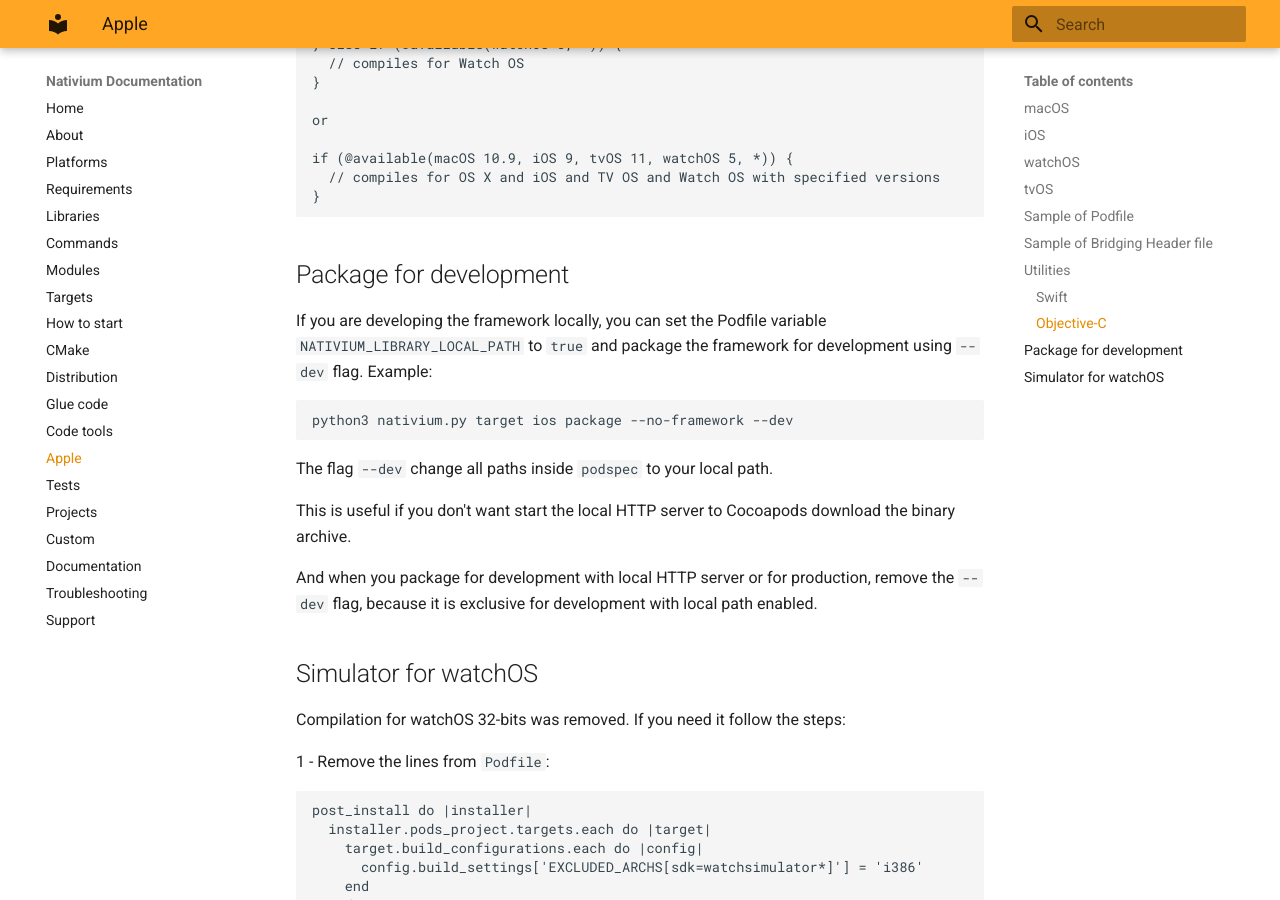
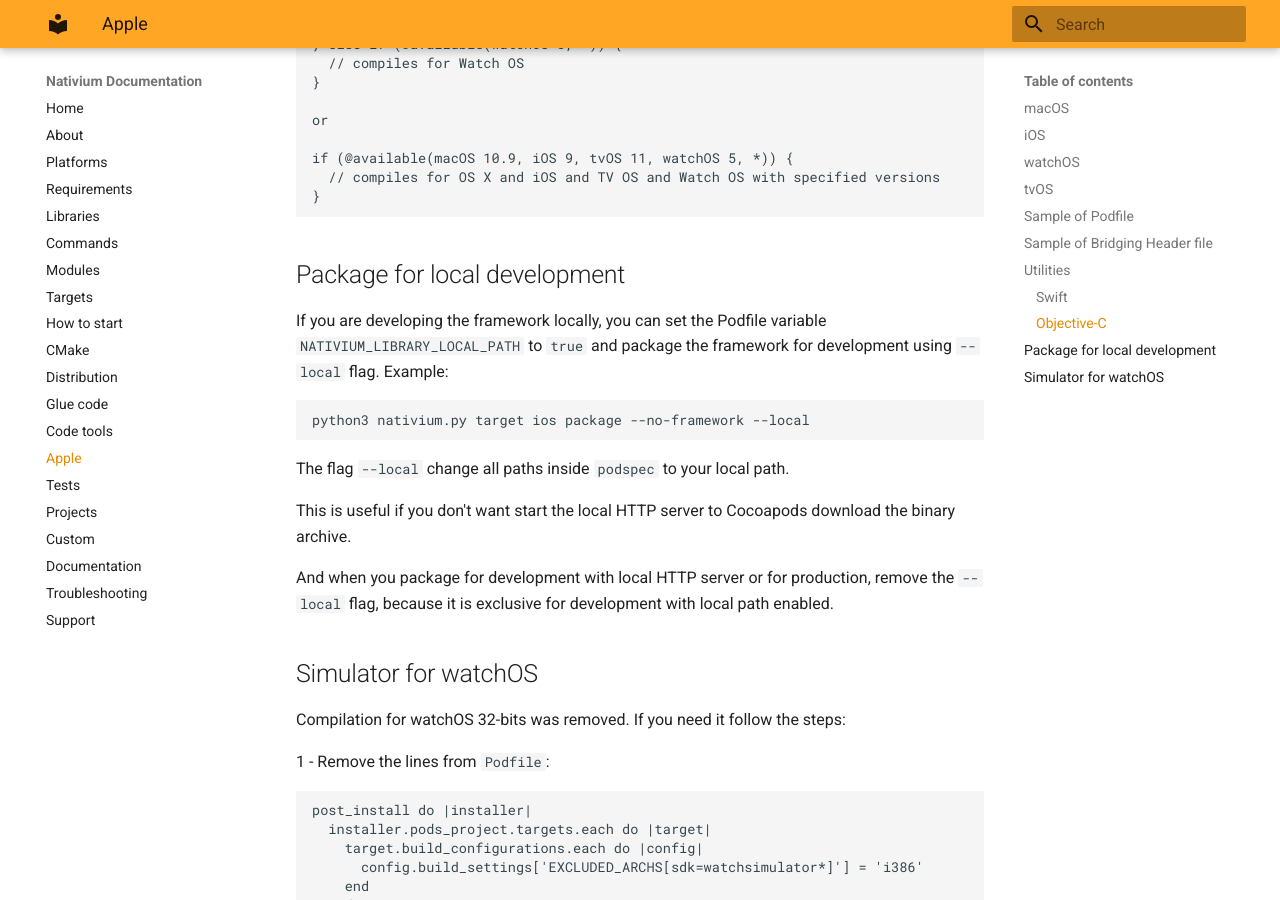
Before and after one commit to nativium/nativium, an MkDocs documentation site: the page built from docs/main/docs/apple.md, in a window 1280 px wide and 900 px high, scrolled down 3780 px. Built offline with MkDocs 1.6.1 and Material for MkDocs 9.7.7, drawn with Linux system fonts in a browser that asks for light colours.

Commit message:
fix ios podspec generation

````diff
--- a/docs/main/docs/apple.md
+++ b/docs/main/docs/apple.md
@@ -179,19 +179,19 @@ if (@available(macOS 10.9, iOS 9, tvOS 11, watchOS 5, *)) {
 }
 ```
 
-## Package for development
+## Package for local development
 
-If you are developing the framework locally, you can set the Podfile variable `NATIVIUM_LIBRARY_LOCAL_PATH` to `true` and package the framework for development using `--dev` flag. Example:
+If you are developing the framework locally, you can set the Podfile variable `NATIVIUM_LIBRARY_LOCAL_PATH` to `true` and package the framework for development using `--local` flag. Example:
 
 ```
-python3 nativium.py target ios package --no-framework --dev
+python3 nativium.py target ios package --no-framework --local
 ```
 
-The flag `--dev` change all paths inside `podspec` to your local path.
+The flag `--local` change all paths inside `podspec` to your local path.
 
 This is useful if you don't want start the local HTTP server to Cocoapods download the binary archive.
 
-And when you package for development with local HTTP server or for production, remove the `--dev` flag, because it is exclusive for development with local path enabled.
+And when you package for development with local HTTP server or for production, remove the `--local` flag, because it is exclusive for development with local path enabled.
 
 ## Simulator for watchOS
 
````
Also changed, not shown: 1 other file.
